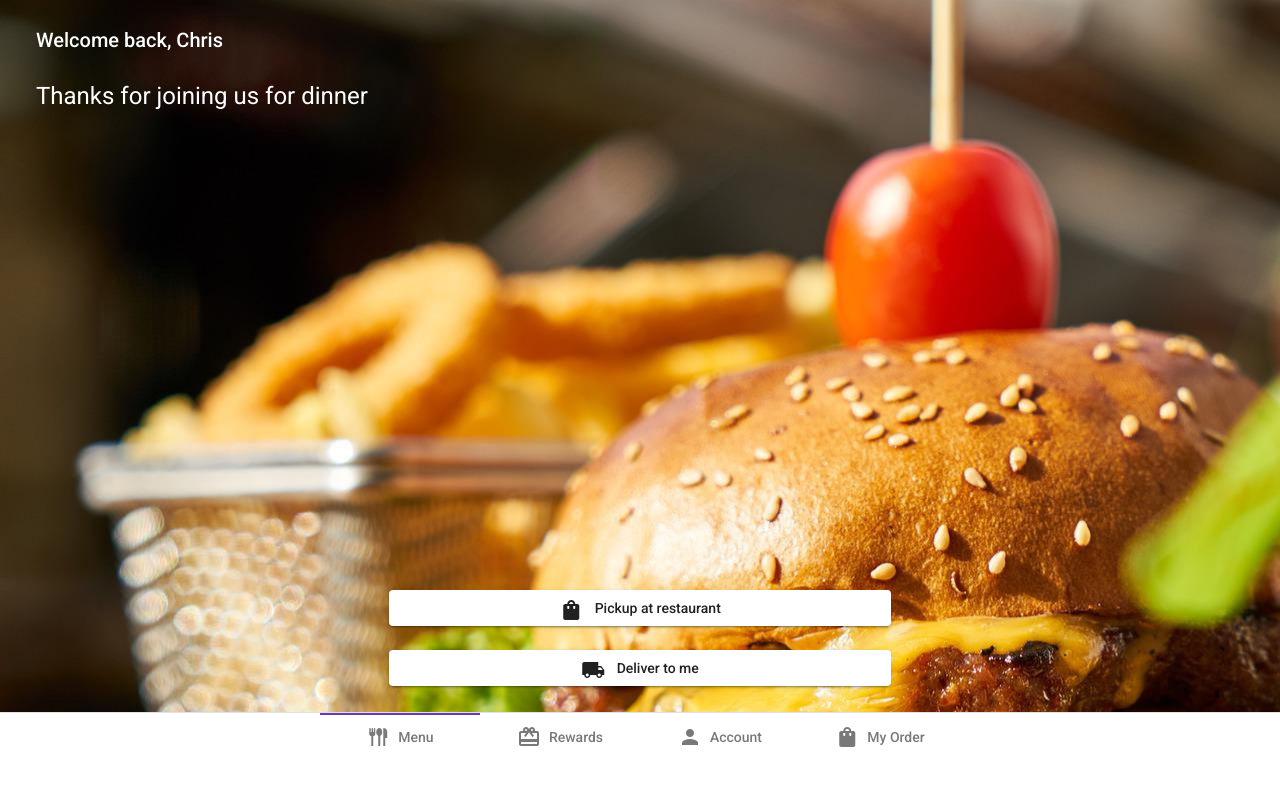
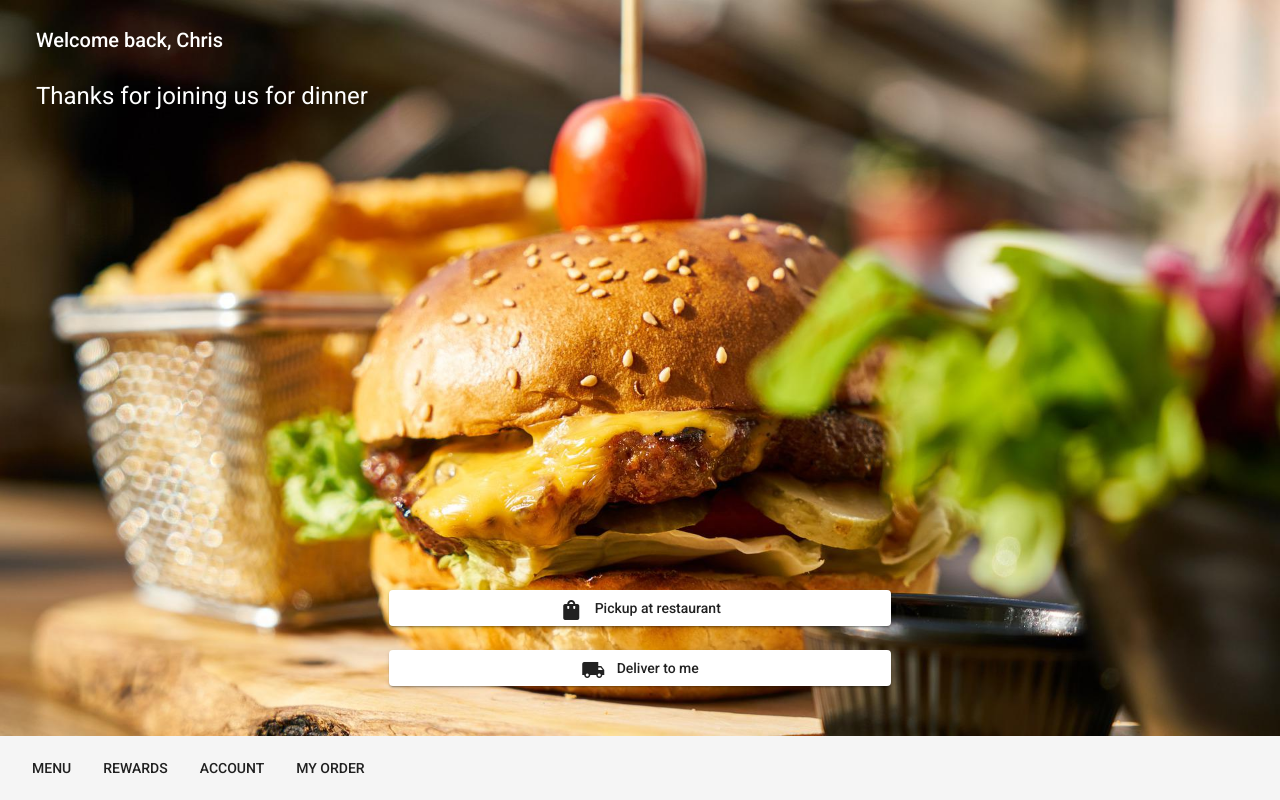
Before and after one commit to christianmanuTemper/restaurantApp, an Angular app in the folder front-end/: page /home in a window 1280 px wide. Built offline with nearby package versions, Linux system fonts and the light colour scheme.

Commit message:
removed the tabs and added a navbar

```diff
--- a/front-end/src/app/app-routing.module.ts
+++ b/front-end/src/app/app-routing.module.ts
@@ -3,11 +3,13 @@ import { RouterModule, Routes } from '@angular/router';
 import { HomeComponent } from './home/home.component';
 import { LoginComponent } from './login/login.component';
 import { LogoutComponent } from './logout/logout.component';
+import { RewardsComponent } from './rewards/rewards.component';
 
 const routes: Routes = [
   { path: 'home', component: HomeComponent},
   { path: 'login', component: LoginComponent},
   { path: 'logout', component: LogoutComponent},
+  {path: 'rewards', component: RewardsComponent},
 ];
 
 @NgModule({
--- a/front-end/src/app/app.component.html
+++ b/front-end/src/app/app.component.html
@@ -1,4 +1,4 @@
-<div><mat-tab-group headerPosition="below" mat-align-tabs="center" animationDuration="0ms">
+<!-- <div ><mat-tab-group  headerPosition="below" mat-align-tabs="center" animationDuration="0ms">
   <mat-tab>
     <ng-template mat-tab-label>
       <mat-icon class="example-tab-icon">flatware</mat-icon>
@@ -34,4 +34,29 @@
     Account
   </mat-tab>
 </mat-tab-group>
-</div>
+</div> -->
+<router-outlet></router-outlet>
+<mat-toolbar class="fixed-bottom">
+  <button mat-button class=" " aria-label="Example icon-button with menu icon" routerLink="/home">
+    MENU
+
+  </button>
+
+  <button mat-button class="" aria-label="Example icon-button with menu icon" routerLink="/rewards">
+
+    REWARDS
+
+  </button>
+
+  <button mat-button class="" aria-label="Example icon-button with menu icon" routerLink="/logout">
+
+    ACCOUNT
+
+  </button>
+  <button mat-button class="" aria-label="Example icon-button with menu icon" routerLink="/">
+
+    MY ORDER
+
+  </button>
+
+</mat-toolbar>
--- a/front-end/src/app/app.module.ts
+++ b/front-end/src/app/app.module.ts
@@ -13,6 +13,7 @@ import {MatButtonModule} from '@angular/material/button';
 import { RewardsComponent } from './rewards/rewards.component';
 import {MatCardModule} from '@angular/material/card';
 import {MatProgressBarModule} from '@angular/material/progress-bar';
+import {MatToolbarModule} from '@angular/material/toolbar';
 
 
 
@@ -34,6 +35,7 @@ import {MatProgressBarModule} from '@angular/material/progress-bar';
     MatButtonModule,
     MatCardModule,
     MatProgressBarModule,
+    MatToolbarModule,
   ],
   providers: [],
   bootstrap: [AppComponent]
--- a/front-end/src/app/home/home.component.css
+++ b/front-end/src/app/home/home.component.css
@@ -1,14 +1,17 @@
 .container-fluid {
-    height: 100%;
-    width: 100%;
+
     background-image: url('../../assets/background_pic.jpg');
     color: white;
+    background-size: cover;
 }
 
 .mat-raised-button{
     width: 40%;
 }
 
+.mainSize {
+  height:100vh;
+}
 
 .deliveryBtn{
 
--- a/front-end/src/app/home/home.component.html
+++ b/front-end/src/app/home/home.component.html
@@ -1,4 +1,5 @@
 <div class="container-fluid">
+  <div class="mainSize">
     <div class="welcomeMessage">
         <h2 class="pt-4 px-4">Welcome back, Chris</h2>
         <h1 class="pt-2 px-4 pb-5">Thanks for joining us for dinner</h1>
@@ -20,4 +21,5 @@
                 </button>
             </div>
         </div>
+      </div>
 </div>
--- a/front-end/src/app/logout/logout.component.css
+++ b/front-end/src/app/logout/logout.component.css
@@ -14,9 +14,9 @@
   background-size: cover;
 }
 
-.mainSize {
-  height:658px;
-}
+/* .mainSize2 {
+  height:711px;
+} */
 
 .textDiv {
     margin-bottom:5%;
--- a/front-end/src/app/logout/logout.component.html
+++ b/front-end/src/app/logout/logout.component.html
@@ -1,16 +1,17 @@
-<div class="container-fluid">
-    <div class=" d-flex justify-content-center">
+<!-- <div class="container-fluid"> -->
+    <!-- <div class=" d-flex justify-content-center">
         <h3 class="account">Account</h3>
-    </div>
-    <div class="d-flex mainSize chickenSand justify-content-center">
+    </div> -->
+    <!-- <div class="d-flex mainSize chickenSand justify-content-center">
         <h1 class="pText pt-5">Edit and save your account settings</h1>
 
 
-    </div>
+
+    </div> -->
     <!-- <div class="textDiv d-flex justify-content-center">
         <h5 class="pt-5">Edit and save your account settings</h5>
     </div> -->
-    <div class="row  ">
+    <!-- <div class="row  ">
         <div class="col buttonDiv d-flex justify-content-center">
             <button mat-raised-button class="userAuthBtn">
                 Sign in or create an account
@@ -20,4 +21,11 @@
 
 
 
+</div> -->
+
+<div class=" d-flex justify-content-center">
+        <h3 class="account">Account</h3>
+    </div>
+<div class="container-flex">
+
 </div>
--- a/front-end/src/app/rewards/rewards.component.html
+++ b/front-end/src/app/rewards/rewards.component.html
@@ -2,6 +2,7 @@
     <div class=" d-flex justify-content-center">
         <h3 class="rewards">Rewards</h3>
     </div>
+    <div class="mainSize">
         <mat-tab-group mat-align-tabs="center">
             <mat-tab label="Redeem">
                 <div class="redeem1 d-flex justify-content-center">
@@ -43,7 +44,7 @@
             </mat-tab>
             <mat-tab label="My Rewards">Content 3</mat-tab>
           </mat-tab-group>
-
+    </div>
 
 
 
--- a/front-end/src/styles.css
+++ b/front-end/src/styles.css
@@ -6,3 +6,6 @@ body { margin: 0; font-family: Roboto, "Helvetica Neue", sans-serif; }
 .example-tab-icon {
     margin-right: 8px;
   }
+  .mainSize {
+    height:100vh;
+  }
```
Also changed, not shown: front-end/src/app/rewards/rewards.component.css (line endings or trailing spaces).
